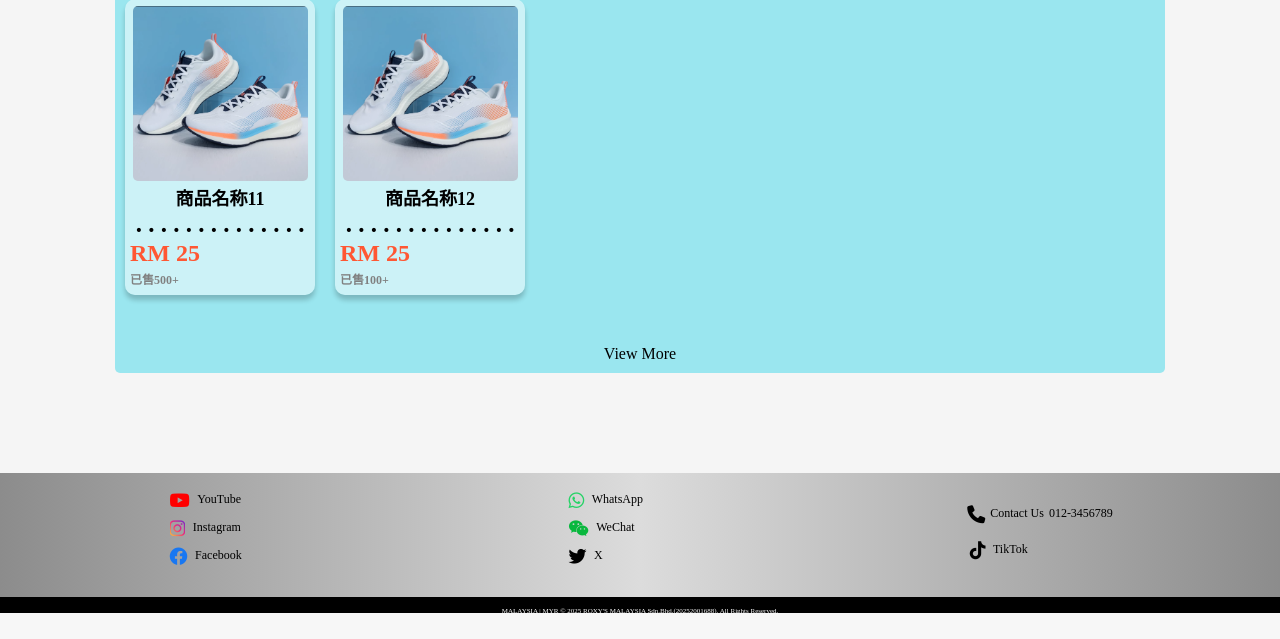
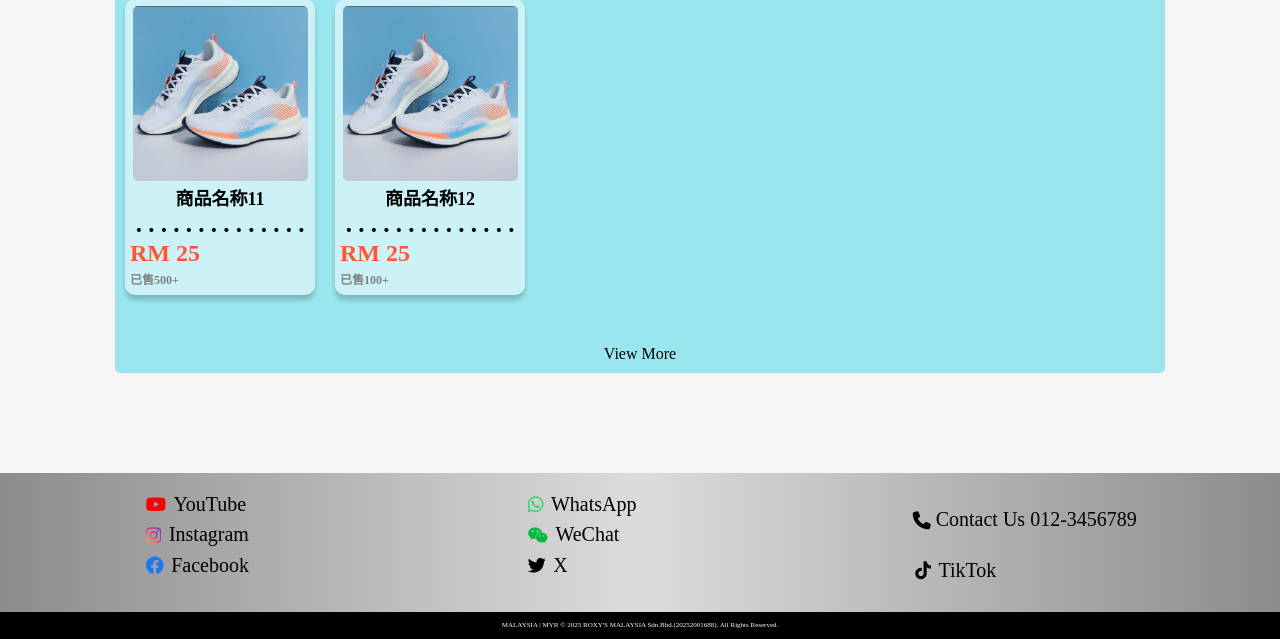
Before and after one commit to Rayan-Loh/Web-Assignment-Code, a PHP site: page / in a window 1280 px wide. Shown: the part 1681-2320 px from the top of the page. Before the commit the page ends 2294 px from the top, so only its background shows below. Run offline with PHP 8.4, Linux system fonts and the light colour scheme.

Commit message:
细节调整，吃饭吃饭

```diff
--- a/_foot.php
+++ b/_foot.php
@@ -3,8 +3,10 @@
         <!-- Social Media -->
         <div class="social-media">
             <div class="social-item">
+                <a href="https://www.youtube.com/" target="_blank">
                     <i class="fab fa-youtube"></i>
                     <span>YouTube</span>
+                </a>
             </div>
             <div class="social-item">
                 <a href="https://www.instagram.com/" target="_blank">
@@ -13,8 +15,10 @@
                 </a>
             </div>
             <div class="social-item">
+                <a href="https://www.facebook.com/" target="_blank">
                     <i class="fab fa-facebook"></i>
                     <span>Facebook</span>
+                </a>
             </div>
         </div>
 
@@ -43,11 +47,9 @@
         <!-- Customer Service -->
         <div class="customer-service">
             <div class="contact-item">
-                <a href="" target="_blank">
                 <i class="fas fa-phone"></i>
                 <span>Contact Us</span>
                 <p>012-3456789</p>
-                </a>
             </div>
             <div class="contact-item">
                 <a href="https://www.tiktok.com" target="_blank">
--- a/css/home_style.css
+++ b/css/home_style.css
@@ -192,14 +192,15 @@ footer {
     .social-media, .contact-info, .customer-service {
         display: flex;
         flex-direction: column;
-        gap: 10px;
+        gap: 15px;
     }
 
     .social-item, .contact-item{
         display: flex;
         align-items: center;
         gap: 10px;
-        font-size: 24px;
+        font-size: 40px;
+
 
         a{
             display: flex;
@@ -222,9 +223,6 @@ footer {
 
     /* 底部版权信息 */
     .footer-bottom {
-        position: fixed;
-        right: 0;
-        left: 0;
 
         margin-top: 10px;
         padding: 5px;
--- a/program/home/_firstbox.php
+++ b/program/home/_firstbox.php
@@ -5,6 +5,7 @@
             <img id="carousel-image" src="image/carousel/fashion1.jpg" alt="">
             <button class="next-button">&#10095;</button>
         </div>
+        <script src="/js/carousel.js"></script>
 
         <div class="category-container">
             <p>Category</p>
@@ -30,6 +31,4 @@
             </div>
         </div>
     </div>
-    <script src="/js/carousel.js"></script>
-
 </nav>
```
Lines whose indentation alone changed are shown as unchanged.
